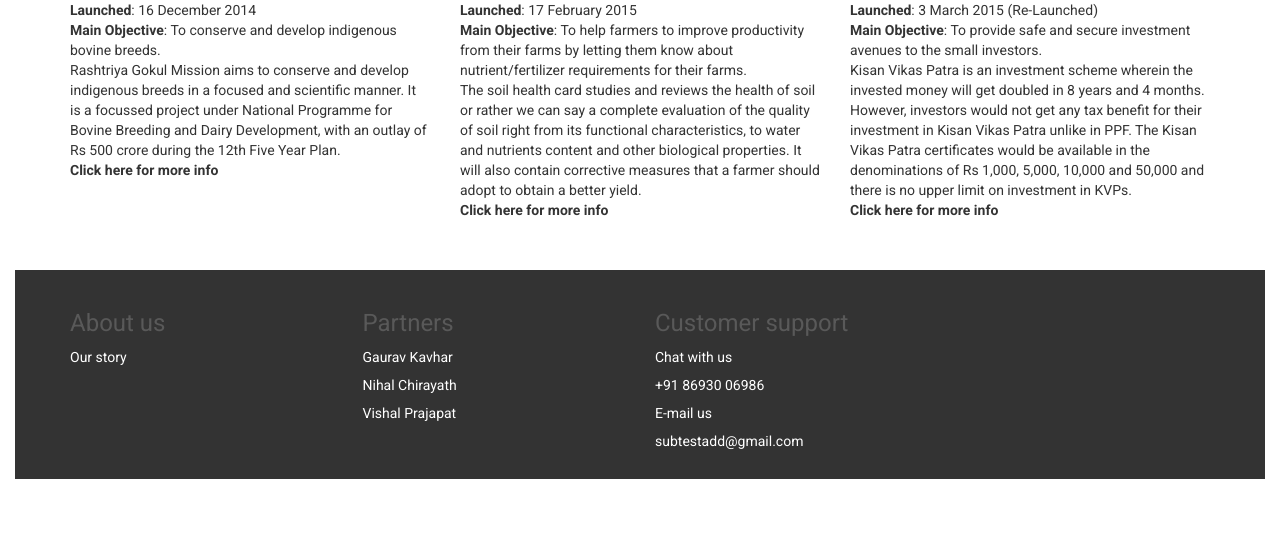
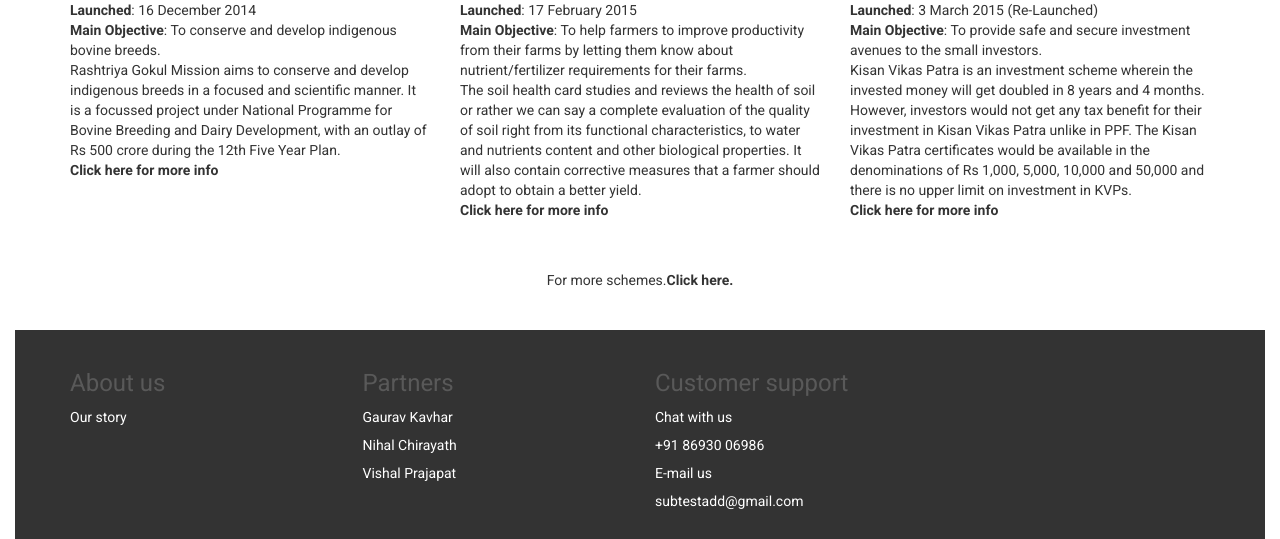
Before and after one commit to vishalzyy/JaiKisan, a PHP site: page / in a window 1280 px wide. Shown: the part 989-1528 px from the top of the page. Before the commit the page ends 1468 px from the top, so only its background shows below. Run offline with PHP 8.4, Linux system fonts and the light colour scheme; some libraries are stand-ins or nearby versions.

Commit message:
additional schemes

```diff
--- a/index.php
+++ b/index.php
@@ -126,6 +126,7 @@ Kisan Vikas Patra is an investment scheme wherein the invested money will get do
 					</div>
 				</div>
 			</div>
+      <center>For more schemes.<b><a href="http://seednet.gov.in/Material/Prog-Schemes.htm" target="_blank">Click here.</a></b></center><br><br>
 
 	<div class="footer">
 		<footer class="footer-inner">
```
